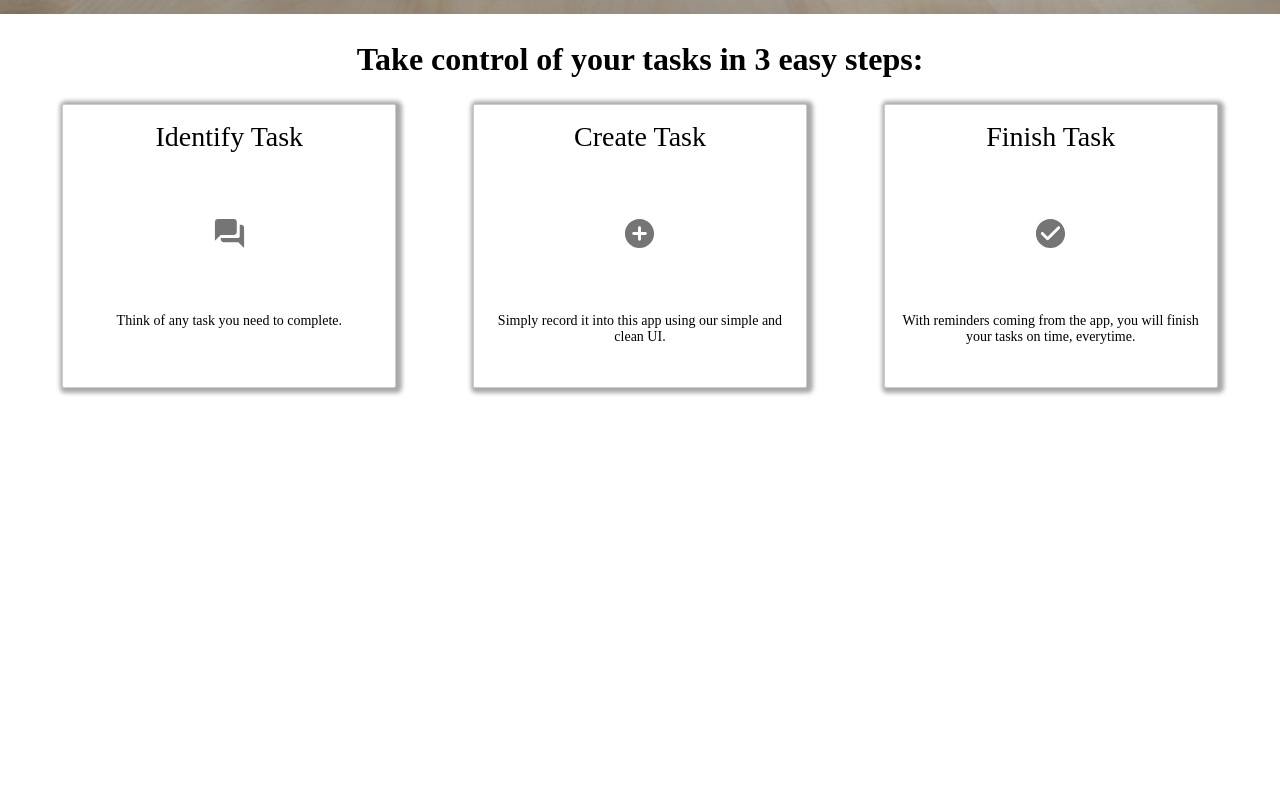
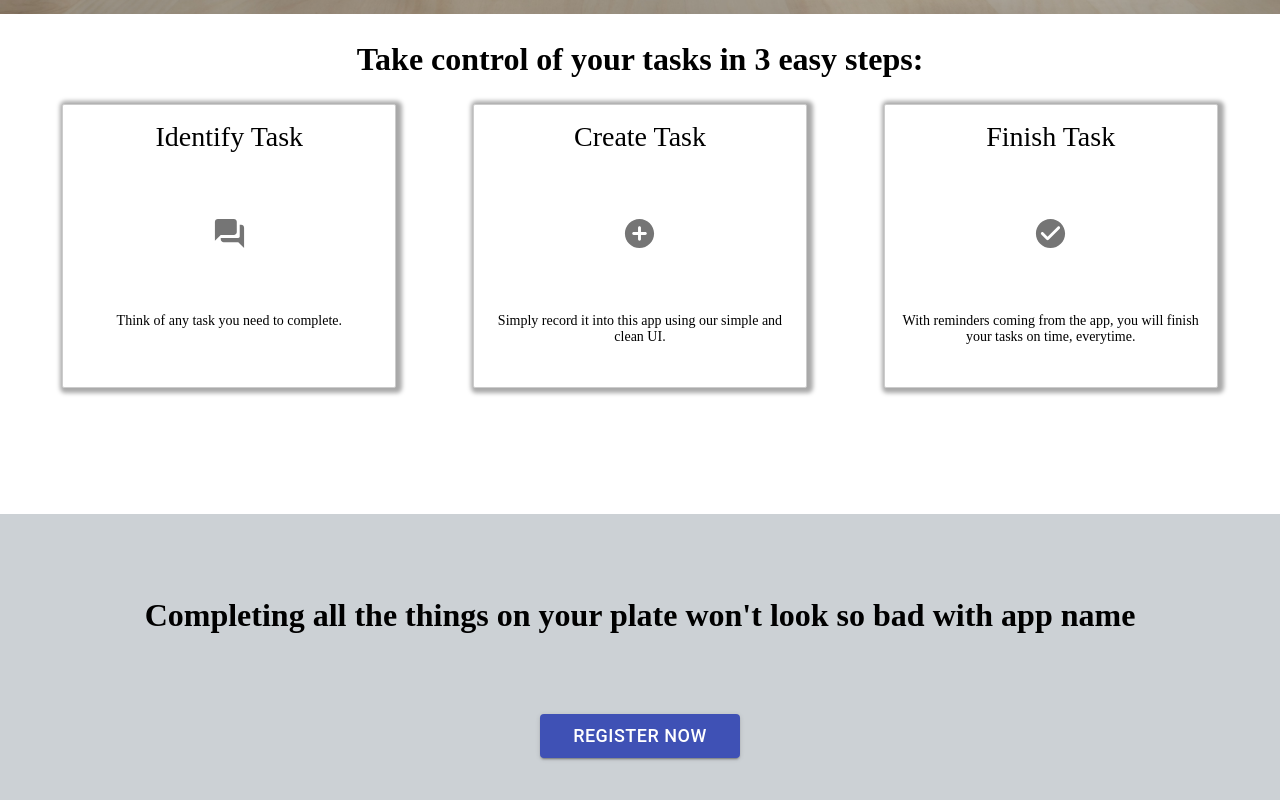
Before and after one commit to wlee367/nestjs-task-management-webapp, a React (Create React App) app: page / in a window 1280 px wide. Shown: the part 650-1450 px from the top of the page. Before the commit the page ends 1164 px from the top, so only its background shows below. Built offline with nearby package versions, Linux system fonts and the light colour scheme.

Commit message:
Call To Action section mock out

```diff
--- a/src/app/components/Layout/MenuAppBar/MenuAppBar.tsx
+++ b/src/app/components/Layout/MenuAppBar/MenuAppBar.tsx
@@ -39,10 +39,9 @@ const useStyles = makeStyles((theme: Theme) =>
         },
         shiftedTitle: {
             display: 'flex',
-            justifyContent: 'center',
+            justifyContent: 'flex-start',
             alignItems: 'center',
             width: '100%',
-            marginLeft: '10%',
         },
         toolBar: {
             minHeight: 48,
--- /dev/null
+++ b/src/app/containers/LandingPage/CTASection.tsx
@@ -0,0 +1,56 @@
+import React from 'react';
+import styled from 'styled-components';
+import { Container, Button } from '@material-ui/core';
+
+const Section = styled.section`
+    width: 100%;
+    height: 300px;
+    display: flex;
+    align-items: center;
+    justify-content: center;
+    flex-direction: column;
+    background-color: #ccd1d5;
+`;
+const FeatureH1 = styled.h1`
+    font-size: 32px;
+`;
+
+const SectionRow = styled.div`
+    width: 100%;
+    display: flex;
+    justify-content: center;
+    flex-direction: row;
+`;
+
+const CTAButton = styled(Button)`
+    margin-top: 3em;
+    font-size: 18px;
+    text-transform: normal;
+    width: 200px;
+`;
+
+export const CTASection = () => {
+    return (
+        <Section>
+            <Container
+                maxWidth="lg"
+                style={{
+                    display: 'flex',
+                    justifyContent: 'center',
+                    alignItems: 'center',
+                    flexDirection: 'column',
+                }}
+            >
+                <SectionRow>
+                    <FeatureH1>
+                        Completing all the things on your plate won't look so
+                        bad with app name
+                    </FeatureH1>
+                </SectionRow>
+                <CTAButton href="/register" variant="contained" color="primary">
+                    Register Now
+                </CTAButton>
+            </Container>
+        </Section>
+    );
+};
--- a/src/app/containers/LandingPage/HeroSection.tsx
+++ b/src/app/containers/LandingPage/HeroSection.tsx
@@ -50,7 +50,7 @@ export const HeroSection = () => {
                 <HeroSubMessage>
                     Keep track of all your tasks in one simple place
                 </HeroSubMessage>
-                <CTAButton variant="contained" color="primary">
+                <CTAButton href="/register" variant="contained" color="primary">
                     Register Now
                 </CTAButton>
             </HeroTextContainer>
--- a/src/app/containers/LandingPage/LandingPage.tsx
+++ b/src/app/containers/LandingPage/LandingPage.tsx
@@ -3,6 +3,7 @@ import { withStyles, Theme } from '@material-ui/core/styles';
 import { HeroSection } from './HeroSection';
 import { LandingPageLayout } from './LandingPageLayout';
 import { FeaturesSection } from './FeaturesSection';
+import { CTASection } from './CTASection';
 
 export const styles = (theme: Theme) => ({
     root: {
@@ -19,6 +20,7 @@ const LandingPage = () => {
             <LandingPageLayout>
                 <HeroSection />
                 <FeaturesSection />
+                <CTASection />
             </LandingPageLayout>
         </>
     );
```
